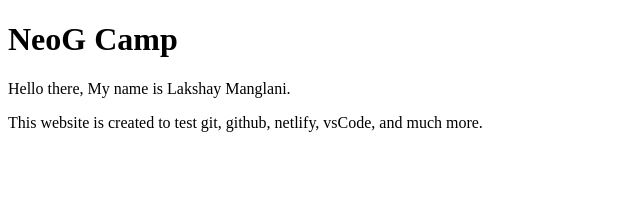
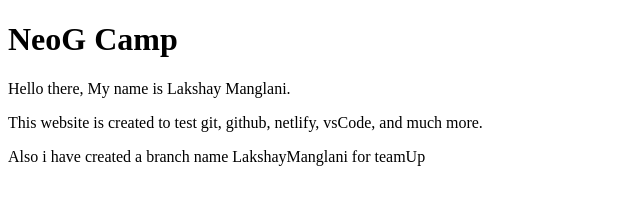
Before and after one commit to LakshayManglani/neogLesson02, a plain HTML site: page index.html in a window 1280 px wide. Shown: the whole page, without its empty margins (0-640 px from the left). Drawn offline with Linux system fonts and the light colour scheme.

Commit message:
docs: Text in index.html

```diff
--- a/index.html
+++ b/index.html
@@ -10,5 +10,6 @@
     <h1>NeoG Camp</h1>
     <p>Hello there, My name is Lakshay Manglani.</p>
     <p>This website is created to test git, github, netlify, vsCode, and much more.</p>
+    <p>Also i have created a branch name LakshayManglani for teamUp</p>
 </body>
 </html>
```
